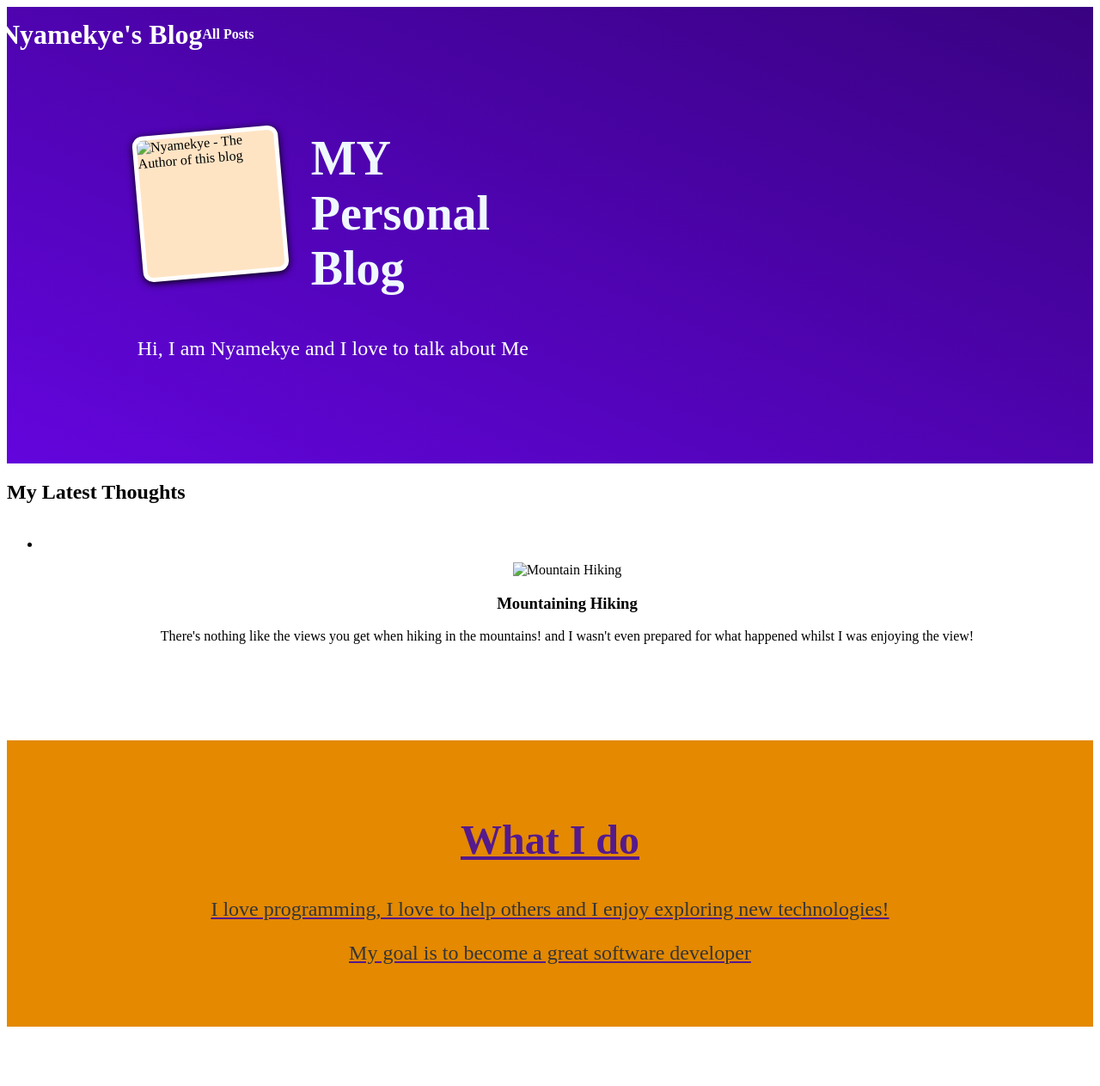
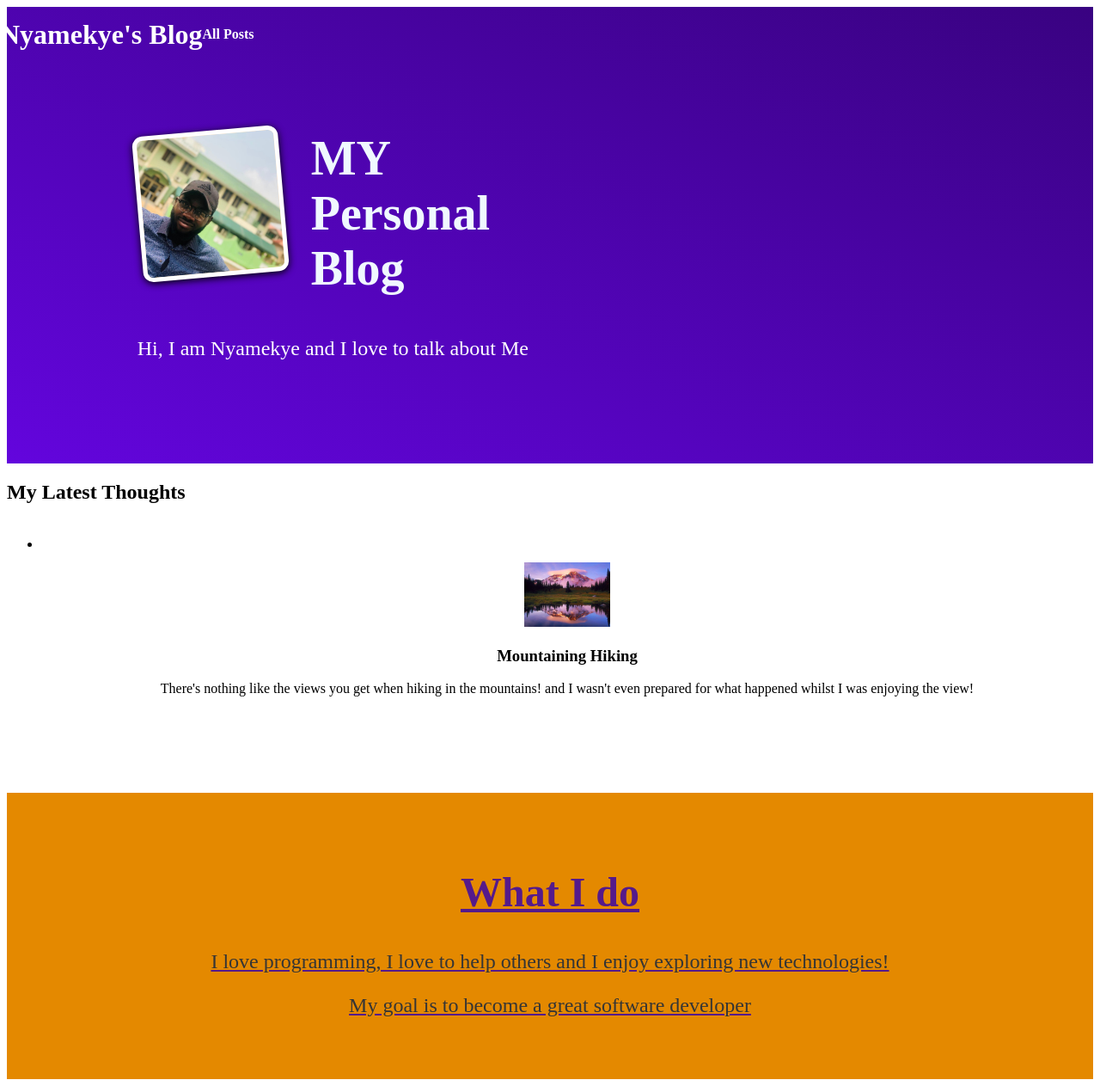
Before and after one commit to Kwesi-Nyamekye/My-first-blog, a Django app: page / in a window 1280 px wide. Shown: the whole page at 86% size. Before the commit the page ends 1194 px from the top, so only its background shows below. Run offline with Django 5.2, Linux system fonts and the light colour scheme.

Commit message:
Add static files to index.html

```diff
--- a/Blog/templates/Blog/Index.html
+++ b/Blog/templates/Blog/Index.html
@@ -19,7 +19,7 @@
 
 <section id="welcome">
     <header>
-        <img src="" alt="Nyamekye - The Author of this blog" />
+        <img src="{% static "Blog/images/Me.jpg" %}" alt="Nana's - The Author of this blog" />
         <h2> MY Personal Blog </h2>
     </header>
     <p> Hi, I am Nyamekye and I love to talk about Me </p>
@@ -31,7 +31,7 @@
         <li>
             <article class="post">
                 <a href="">
-                    <img src="" alt="Mountain Hiking" />
+                    <img src="{% static "Blog/images/bm.jpg" %}" alt="Mountain Hiking" style="width: 100px; height: auto;"/>
                     <div class="post_content">
                         <h3> Mountaining Hiking </h3>
                         <p> There's nothing like the views you get when hiking in the mountains!
```
